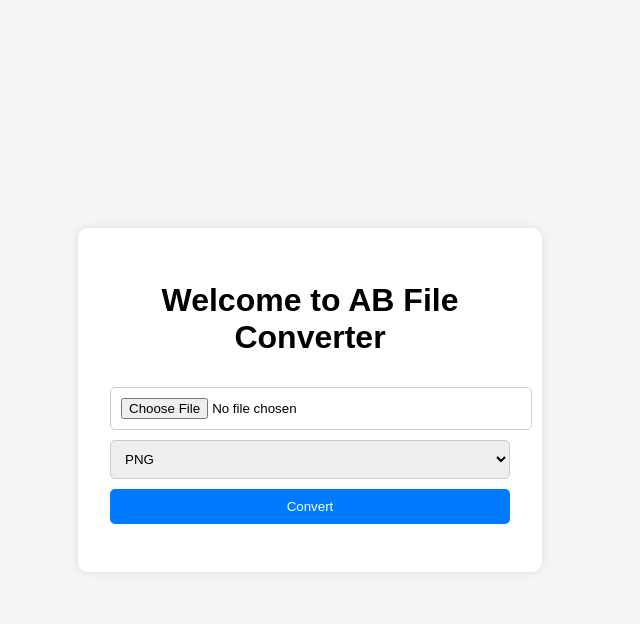
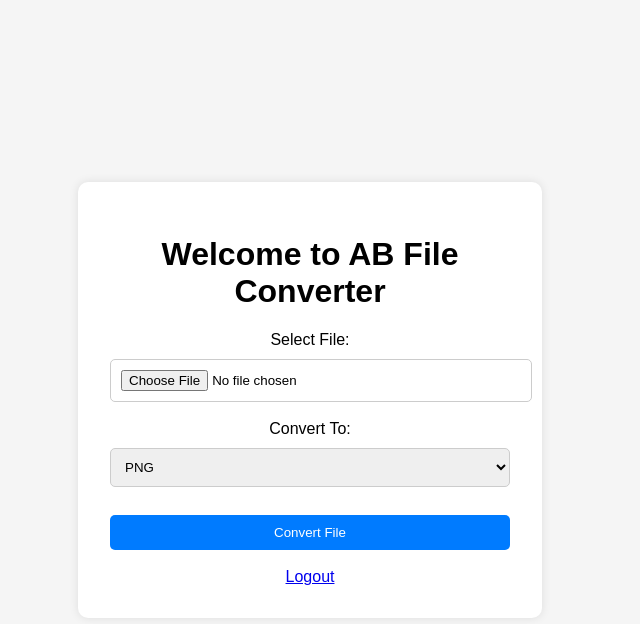
Before and after one commit to Archit0029/file-converter-website, a Flask app: template templates/index.html in a window 1280 px wide. Shown: the top 624 px of the page, without its empty margins (330-970 px from the left). Run offline with Flask 3, Linux system fonts and the light colour scheme; the template is opened without the code that fills it, so the values that code supplies are empty.

Commit message:
Update index.html

```diff
--- a/templates/index.html
+++ b/templates/index.html
@@ -1,46 +1,32 @@
 <!DOCTYPE html>
 <html lang="en">
 <head>
-  <meta charset="UTF-8" />
-  <meta name="viewport" content="width=device-width, initial-scale=1.0"/>
-  <title>Dashboard - AB File Converter</title>
-  <link rel="stylesheet" href="static/style.css" />
+  <meta charset="UTF-8">
+  <title>AB File Converter</title>
+  <link rel="stylesheet" href="{{ url_for('static', filename='css/style.css') }}">
 </head>
 <body>
   <div class="container">
     <h1>Welcome to AB File Converter</h1>
-    <form id="uploadForm" enctype="multipart/form-data">
-      <input type="file" name="file" required />
-      <select name="format">
+
+    <form action="/convert" method="POST" enctype="multipart/form-data">
+      <label for="file">Select File:</label><br>
+      <input type="file" name="file" required><br><br>
+
+      <label for="format">Convert To:</label><br>
+      <select name="format" required>
         <option value="png">PNG</option>
         <option value="jpg">JPG</option>
+        <option value="jpeg">JPEG</option>
+        <option value="webp">WEBP</option>
         <option value="pdf">PDF</option>
-      </select>
-      <button type="submit">Convert</button>
+      </select><br><br>
+
+      <button type="submit">Convert File</button>
     </form>
-    <p id="result"></p>
+
+    <br>
+    <a href="/logout">Logout</a>
   </div>
-
-  <script>
-    document.getElementById("uploadForm").addEventListener("submit", async (e) => {
-      e.preventDefault();
-      const form = e.target;
-      const formData = new FormData(form);
-
-      const res = await fetch("http://127.0.0.1:10000/convert", {
-        method: "POST",
-        body: formData,
-      });
-
-      const data = await res.json();
-      const result = document.getElementById("result");
-
-      if (res.ok && data.download_url) {
-        result.innerHTML = `<a href="${data.download_url}" download>Download Converted File</a>`;
-      } else {
-        result.textContent = data.message || "Conversion failed.";
-      }
-    });
-  </script>
 </body>
 </html>
```
